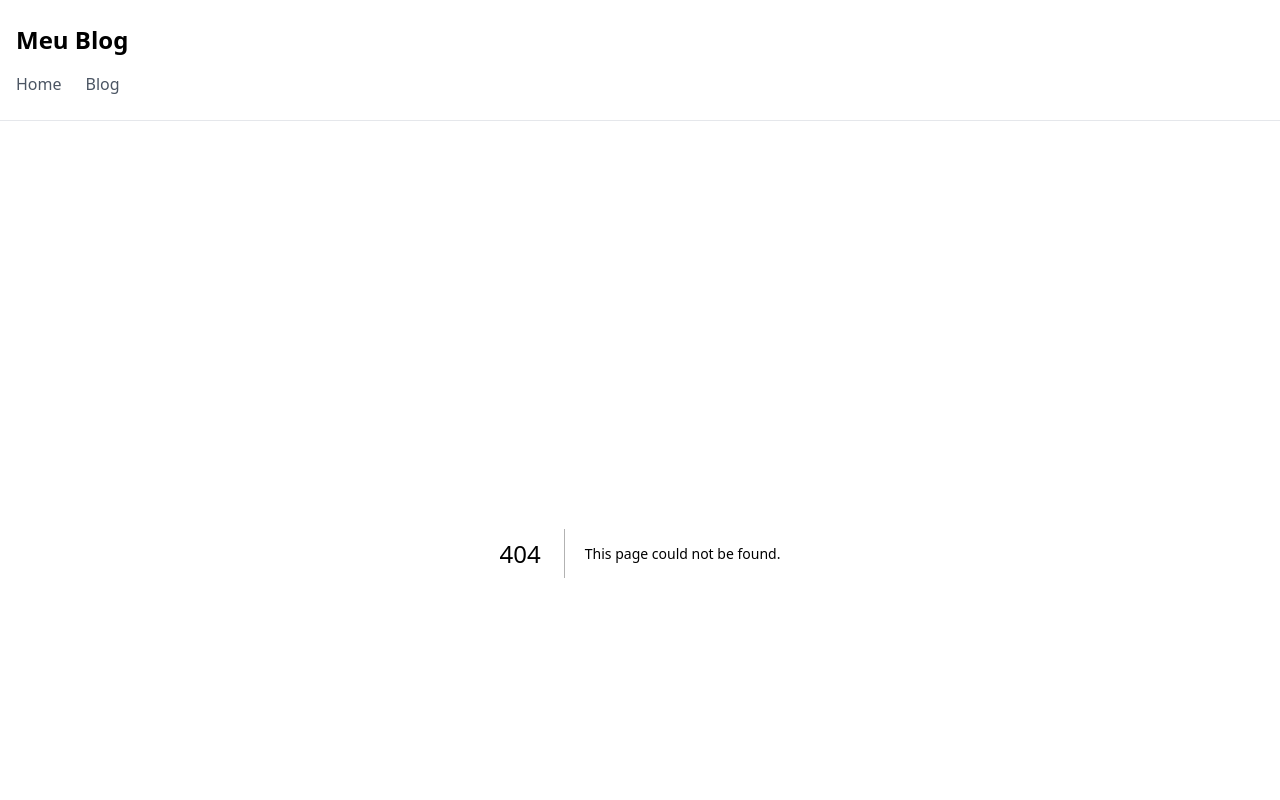
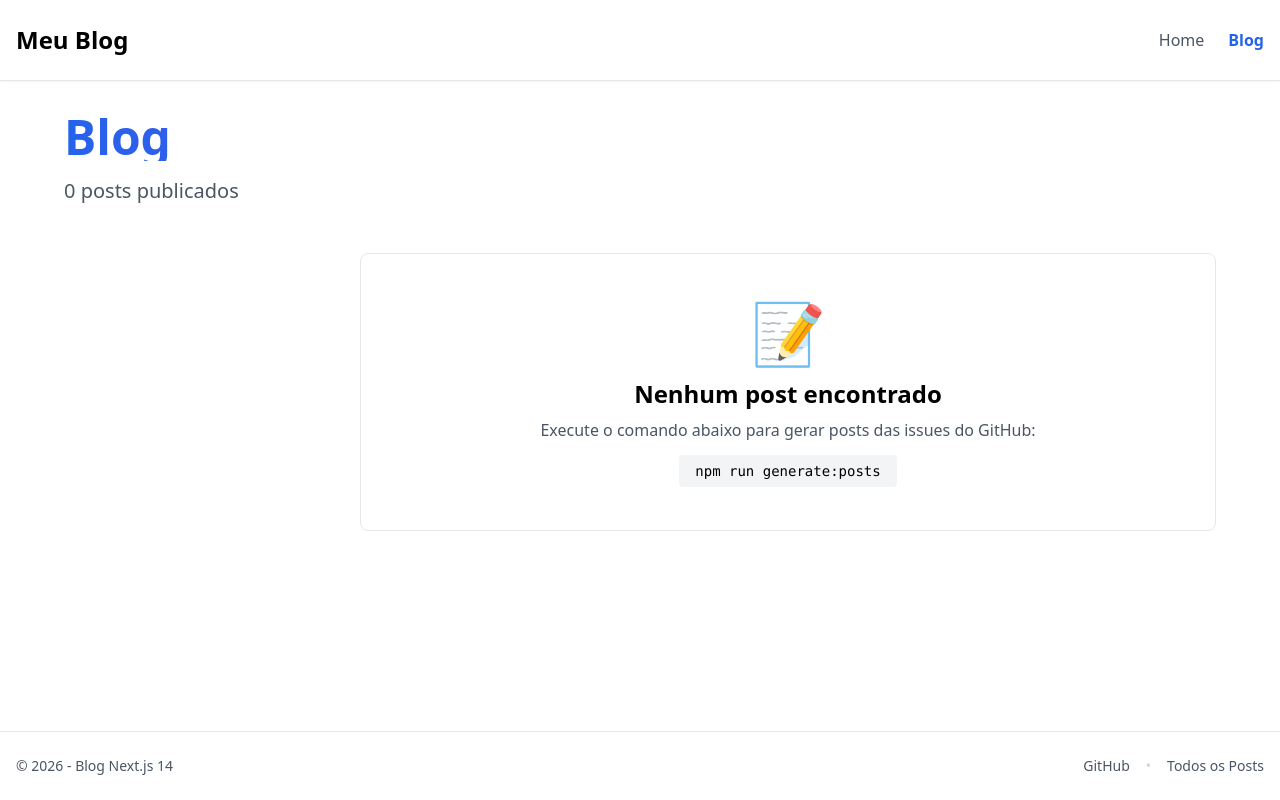
Before and after one commit to ggdaltoso/ggdaltoso.github.io, a Next.js app: page /blog in a window 1280 px wide. Before the commit this address had no page. Shown: the top 800 px of the page. Built offline with nearby package versions, Linux system fonts and the light colour scheme.

Commit message:
feat: implement blog layout with header and footer components
- Added Header and Footer components for consistent layout across the blog.
- Created BlogPage to display all posts with categories and tags.
- Updated README with progress on blog features.

```diff
--- /dev/null
+++ b/src/app/blog/page.tsx
@@ -0,0 +1,94 @@
+import { getAllPosts, getAllTags, getAllCategories } from '@/lib/posts';
+import PostCard from '@/components/Post/PostCard';
+
+export const metadata = {
+  title: 'Blog - Todos os Posts',
+  description: 'Lista de todos os posts do blog',
+};
+
+export default async function BlogPage() {
+  const posts = await getAllPosts();
+  const tags = await getAllTags();
+  const categories = await getAllCategories();
+
+  return (
+    <div className="max-w-6xl mx-auto">
+      {/* Header */}
+      <div className="mb-12">
+        <h1 className="text-5xl font-bold mb-4 bg-gradient-to-r from-blue-600 to-purple-600 bg-clip-text text-transparent">
+          Blog
+        </h1>
+        <p className="text-xl text-gray-600">
+          {posts.length}{' '}
+          {posts.length === 1 ? 'post publicado' : 'posts publicados'}
+        </p>
+      </div>
+
+      <div className="grid lg:grid-cols-4 gap-8">
+        {/* Sidebar */}
+        <aside className="lg:col-span-1 space-y-6">
+          {/* Categorias */}
+          {categories.length > 0 && (
+            <div className="p-4 border border-gray-200 rounded-lg">
+              <h3 className="font-bold text-lg mb-3">Categorias</h3>
+              <ul className="space-y-2">
+                {categories.map((category) => (
+                  <li key={category}>
+                    <a
+                      href={`#${category}`}
+                      className="text-gray-700 hover:text-blue-600 transition-colors text-sm"
+                    >
+                      {category}
+                    </a>
+                  </li>
+                ))}
+              </ul>
+            </div>
+          )}
+
+          {/* Tags */}
+          {tags.length > 0 && (
+            <div className="p-4 border border-gray-200 rounded-lg">
+              <h3 className="font-bold text-lg mb-3">Tags</h3>
+              <div className="flex flex-wrap gap-2">
+                {tags.map((tag) => (
+                  <a
+                    key={tag}
+                    href={`#${tag}`}
+                    className="px-2 py-1 bg-gray-100 hover:bg-blue-50 text-gray-700 hover:text-blue-700 rounded text-xs transition-colors"
+                  >
+                    #{tag}
+                  </a>
+                ))}
+              </div>
+            </div>
+          )}
+        </aside>
+
+        {/* Posts List */}
+        <main className="lg:col-span-3">
+          {posts.length === 0 ? (
+            <div className="p-12 border border-gray-200 rounded-lg text-center">
+              <div className="text-6xl mb-4">📝</div>
+              <h2 className="text-2xl font-bold mb-2">
+                Nenhum post encontrado
+              </h2>
+              <p className="text-gray-600 mb-4">
+                Execute o comando abaixo para gerar posts das issues do GitHub:
+              </p>
+              <code className="bg-gray-100 px-4 py-2 rounded text-sm">
+                npm run generate:posts
+              </code>
+            </div>
+          ) : (
+            <div className="space-y-6">
+              {posts.map((post) => (
+                <PostCard key={post.slug} post={post} />
+              ))}
+            </div>
+          )}
+        </main>
+      </div>
+    </div>
+  );
+}
--- a/src/app/layout.tsx
+++ b/src/app/layout.tsx
@@ -1,5 +1,7 @@
 import type { Metadata } from 'next';
 import './globals.css';
+import Header from '@/components/Layout/Header';
+import Footer from '@/components/Layout/Footer';
 
 export const metadata: Metadata = {
   title: 'Blog - Next.js 14',
@@ -15,40 +17,11 @@ export default function RootLayout({
     <html lang="pt-BR">
       <body className="antialiased">
         <div className="min-h-screen flex flex-col">
-          <header className="border-b border-gray-200 bg-white">
-            <div className="container mx-auto px-4 py-6">
-              <h1 className="text-2xl font-bold">
-                <a href="/" className="hover:text-blue-600">
-                  Meu Blog
-                </a>
-              </h1>
-              <nav className="mt-4">
-                <ul className="flex gap-6">
-                  <li>
-                    <a href="/" className="text-gray-600 hover:text-blue-600">
-                      Home
-                    </a>
-                  </li>
-                  <li>
-                    <a
-                      href="/blog"
-                      className="text-gray-600 hover:text-blue-600"
-                    >
-                      Blog
-                    </a>
-                  </li>
-                </ul>
-              </nav>
-            </div>
-          </header>
+          <Header />
 
           <main className="flex-1 container mx-auto px-4 py-8">{children}</main>
 
-          <footer className="border-t border-gray-200 bg-white mt-auto">
-            <div className="container mx-auto px-4 py-6 text-center text-gray-600">
-              <p>&copy; {new Date().getFullYear()} - Blog Next.js 14</p>
-            </div>
-          </footer>
+          <Footer />
         </div>
       </body>
     </html>
--- /dev/null
+++ b/src/components/Layout/Footer.tsx
@@ -0,0 +1,31 @@
+export default function Footer() {
+  return (
+    <footer className="border-t border-gray-200 bg-white mt-auto">
+      <div className="container mx-auto px-4 py-6">
+        <div className="flex flex-col md:flex-row justify-between items-center gap-4">
+          <p className="text-gray-600 text-sm">
+            &copy; {new Date().getFullYear()} - Blog Next.js 14
+          </p>
+
+          <div className="flex gap-4 text-sm">
+            <a
+              href="https://github.com"
+              target="_blank"
+              rel="noopener noreferrer"
+              className="text-gray-600 hover:text-blue-600 transition-colors"
+            >
+              GitHub
+            </a>
+            <span className="text-gray-300">•</span>
+            <a
+              href="/blog"
+              className="text-gray-600 hover:text-blue-600 transition-colors"
+            >
+              Todos os Posts
+            </a>
+          </div>
+        </div>
+      </div>
+    </footer>
+  );
+}
--- /dev/null
+++ b/src/components/Layout/Header.tsx
@@ -0,0 +1,58 @@
+'use client';
+
+import Link from 'next/link';
+import { usePathname } from 'next/navigation';
+
+export default function Header() {
+  const pathname = usePathname();
+
+  const isActive = (path: string) => {
+    if (path === '/') {
+      return pathname === '/';
+    }
+    return pathname?.startsWith(path);
+  };
+
+  return (
+    <header className="border-b border-gray-200 bg-white sticky top-0 z-50 shadow-sm">
+      <div className="container mx-auto px-4 py-6">
+        <div className="flex items-center justify-between">
+          <h1 className="text-2xl font-bold">
+            <Link href="/" className="hover:text-blue-600 transition-colors">
+              Meu Blog
+            </Link>
+          </h1>
+
+          <nav>
+            <ul className="flex gap-6">
+              <li>
+                <Link
+                  href="/"
+                  className={`transition-colors ${
+                    isActive('/') && !pathname?.startsWith('/blog')
+                      ? 'text-blue-600 font-semibold'
+                      : 'text-gray-600 hover:text-blue-600'
+                  }`}
+                >
+                  Home
+                </Link>
+              </li>
+              <li>
+                <Link
+                  href="/blog"
+                  className={`transition-colors ${
+                    isActive('/blog')
+                      ? 'text-blue-600 font-semibold'
+                      : 'text-gray-600 hover:text-blue-600'
+                  }`}
+                >
+                  Blog
+                </Link>
+              </li>
+            </ul>
+          </nav>
+        </div>
+      </div>
+    </header>
+  );
+}
--- /dev/null
+++ b/src/components/Post/PostCard.tsx
@@ -0,0 +1,71 @@
+import Link from 'next/link';
+import type { Post } from '@/types/post';
+import { formatDate } from '@/lib/utils';
+
+interface PostCardProps {
+  post: Post;
+}
+
+export default function PostCard({ post }: PostCardProps) {
+  const { title, date, category, tags, description } = post.frontmatter;
+
+  return (
+    <article className="p-6 border border-gray-200 rounded-lg hover:border-blue-400 hover:shadow-md transition-all duration-200">
+      <div className="flex items-start justify-between mb-3">
+        <div className="flex-1">
+          <h2 className="text-2xl font-bold mb-2">
+            <Link
+              href={`/blog/${post.slug}`}
+              className="hover:text-blue-600 transition-colors"
+            >
+              {title}
+            </Link>
+          </h2>
+
+          <div className="flex items-center gap-3 text-sm text-gray-600 mb-3">
+            <time dateTime={date}>{formatDate(date)}</time>
+            <span>•</span>
+            <span className="px-2 py-1 bg-gray-100 rounded text-xs font-medium">
+              {category}
+            </span>
+          </div>
+        </div>
+      </div>
+
+      <p className="text-gray-700 mb-4 leading-relaxed">{description}</p>
+
+      {tags.length > 0 && (
+        <div className="flex flex-wrap gap-2 mb-4">
+          {tags.map((tag) => (
+            <span
+              key={tag}
+              className="px-3 py-1 bg-blue-50 text-blue-700 rounded-full text-xs font-medium hover:bg-blue-100 transition-colors"
+            >
+              #{tag}
+            </span>
+          ))}
+        </div>
+      )}
+
+      <Link
+        href={`/blog/${post.slug}`}
+        className="inline-flex items-center text-blue-600 hover:text-blue-800 font-medium text-sm group"
+      >
+        Ler mais
+        <svg
+          className="w-4 h-4 ml-1 group-hover:translate-x-1 transition-transform"
+          fill="none"
+          stroke="currentColor"
+          viewBox="0 0 24 24"
+        >
+          <path
+            strokeLinecap="round"
+            strokeLinejoin="round"
+            strokeWidth={2}
+            d="M9 5l7 7-7 7"
+          />
+        </svg>
+      </Link>
+    </article>
+  );
+}
```
Also changed, not shown: 1 other file (tests, documents, lock files or other folders).
